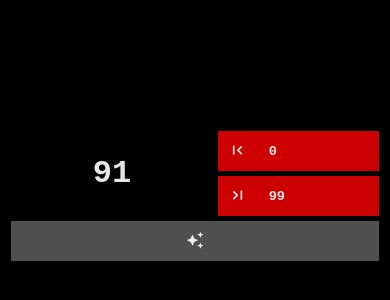
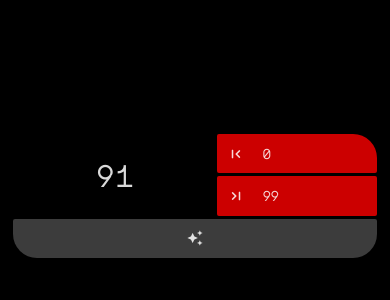
Before and after one commit to Ivirx/random, a website built with Vite: page index.html in a window 390 px wide. Shown: the part 226-526 px from the top of the page. Built offline with nearby package versions, Linux system fonts and the light colour scheme.

Commit message:
a redesign

```diff
--- a/index.html
+++ b/index.html
@@ -1,13 +1,14 @@
 <!DOCTYPE html>
 <html lang="en">
-
 	<head>
 		<meta charset="UTF-8" />
 		<link rel="icon" type="image/svg+xml" href="/icon.svg" />
 		<meta name="viewport" content="width=device-width, initial-scale=1.0" />
-  <title>Random Int</title>
-  <link rel="stylesheet"
-    href="https://fonts.googleapis.com/css2?family=Material+Symbols+Rounded:opsz,wght,FILL,GRAD@20..48,100..700,0..1,-50..200" />
+		<title>Random Integer</title>
+		<link
+			rel="stylesheet"
+			href="https://fonts.googleapis.com/css2?family=Material+Symbols+Rounded:opsz,wght,FILL,GRAD@20..48,100..700,0..1,-50..200"
+		/>
 		<script defer type="module" src="/src/main.ts"></script>
 	</head>
 
@@ -18,21 +19,18 @@
 				<form id="inputs">
 					<div>
 						<label for="start" class="material-symbols-rounded">first_page</label>
-          <input type="number" id="start" value=1 autocomplete="off">
+						<input type="number" id="start" value="1" autocomplete="off" />
 					</div>
 					<div>
 						<label for="end" class="material-symbols-rounded">last_page</label>
-          <input type="number" id="end" value=99 autocomplete="off">
+						<input type="number" id="end" value="99" autocomplete="off" />
 					</div>
-        <button type="submit" style="display:none;"></button>
+					<button type="submit" style="display: none"></button>
 				</form>
 				<button id="generate-button">
-        <span class="material-symbols-rounded">
-          temp_preferences_custom
-        </span>
+					<span class="material-symbols-rounded"> temp_preferences_custom </span>
 				</button>
 			</div>
 		</main>
 	</body>
-
 </html>
--- a/src/main.ts
+++ b/src/main.ts
@@ -6,10 +6,9 @@ const end = document.querySelector('#end') as HTMLInputElement;
 const button = document.querySelector('#generate-button') as HTMLButtonElement;
 const form = document.querySelector('#inputs') as HTMLFormElement;
 
-
 let intervalId = 0;
 
-const generateRandomNumber = (event: (SubmitEvent | null)) => {
+const generateRandomNumber = (event: SubmitEvent | null) => {
 	event?.preventDefault();
 
 	let startingValue = Number(start.value);
@@ -24,12 +23,12 @@ const generateRandomNumber = (event: (SubmitEvent | null)) => {
 		end.value = endingValue.toString();
 	}
 
-    const randomNumber = Math.floor(Math.random() * (Number(endingValue) - Number(startingValue) + 1)) + Number(startingValue);
+	const randomNumber =
+		Math.floor(Math.random() * (Number(endingValue) - Number(startingValue) + 1)) + Number(startingValue);
 	let increaseOrDecreaseBy = Math.abs(Math.floor((randomNumber - Number(number.innerText)) / 30));
-    if (increaseOrDecreaseBy < 4 && ((randomNumber - Number(number.innerText)) < 60))
-        increaseOrDecreaseBy = 2;
+	if (increaseOrDecreaseBy < 4 && randomNumber - Number(number.innerText) < 60) increaseOrDecreaseBy = 2;
 
-    clearInterval(intervalId);  // Clearing the previous interval
+	clearInterval(intervalId); // Clearing the previous interval
 
 	let displayedNumber;
 	intervalId = setInterval(() => {
@@ -37,31 +36,28 @@ const generateRandomNumber = (event: (SubmitEvent | null)) => {
 
 		if (displayedNumber < randomNumber) {
 			if (displayedNumber + increaseOrDecreaseBy > randomNumber) {
-                number.innerText = String(randomNumber);  // Setting the displayed number to the random number
+				number.innerText = String(randomNumber); // Setting the displayed number to the random number
 				return;
 			}
 
-            number.innerText = String(displayedNumber + increaseOrDecreaseBy);  // else increasing the displayed number
+			number.innerText = String(displayedNumber + increaseOrDecreaseBy); // else increasing the displayed number
 		}
 
 		if (displayedNumber > randomNumber) {
 			if (displayedNumber - increaseOrDecreaseBy < randomNumber) {
-                number.innerText = String(randomNumber);  // Setting the displayed number to the random number
+				number.innerText = String(randomNumber); // Setting the displayed number to the random number
 				return;
 			}
 
-            number.innerText = String(displayedNumber - increaseOrDecreaseBy);  // else decreasing the displayed number
+			number.innerText = String(displayedNumber - increaseOrDecreaseBy); // else decreasing the displayed number
 		}
 
-        if (displayedNumber === randomNumber)
-            clearInterval(intervalId);  // Stop the interval when the displayed number is equal to the random number
-
+		if (displayedNumber === randomNumber) clearInterval(intervalId); // Stop the interval when the displayed number is equal to the random number
 	}, 22);
-}
+};
 
 button.onclick = () => generateRandomNumber(null);
 form.onsubmit = (e) => generateRandomNumber(e);
-
 
 window.onload = () => {
 	number.innerText = '0';
@@ -71,39 +67,4 @@ window.onload = () => {
 	setTimeout(() => {
 		generateRandomNumber(null);
 	}, 470);
-
-
-    /** Radius */
-    const container = document.querySelector('.container') as HTMLDivElement;
-
-    function getParameterByName(name: string, url = window.location.href) {
-        name = name.replace(/[\[\]]/g, '\\$&');
-        var regex = new RegExp('[?&]' + name + '(=([^&#]*)|&|#|$)'),
-            results = regex.exec(url);
-        if (!results) return null;
-        if (!results[2]) return '';
-        return decodeURIComponent(results[2].replace(/\+/g, ' '));
-    }
-
-    const type = getParameterByName('type');
-    let radius = getParameterByName('radius') || '0.2';
-
-    if (isNaN(parseFloat(radius)))
-        radius = '0';
-    else
-        radius = (parseFloat(radius)).toString();
-
-    if (type === 'none' || !type) {
-        container.style.setProperty('--_bdrs', '0');
-    }
-
-    if (type === 'some') {
-        container.style.setProperty('--_bdrs', `${radius.toString()}rem`);
-        container.style.setProperty('--_top-bottom-bdrs', '0');
-    }
-
-    if (type === 'all') {
-        container.style.setProperty('--_bdrs', `${radius.toString()}rem`);
-        container.style.setProperty('--_top-bottom-bdrs', `${radius.toString()}rem`);
-    }
-}
+};
--- a/src/style.scss
+++ b/src/style.scss
@@ -1,53 +1,32 @@
-/** CSS Reset */
+@import url('https://fonts.googleapis.com/css2?family=Major+Mono+Display&display=swap');
 
 *,
 *:before,
 *:after {
 	box-sizing: border-box;
+	letter-spacing: -0.135rem;
 }
 
-:root {
-    font-size: 16px;
+html {
+	min-width: 320px;
+	color-scheme: dark;
 }
 
-html,
 body {
 	margin: 0;
 	padding: 0;
-    color: rgb(255, 255, 255, 0.9);
-    font-family: monospace;
+	color: rgb(255, 255, 255, 0.85);
+	font-family: 'Major Mono Display', monospace;
 	font-size: 1rem;
-    background-color: rgb(7, 8, 21);
+	font-weight: 600;
+	background-color: #000;
 }
 
 input,
-textarea,
 button {
 	color: inherit;
 	font-family: inherit;
 	font-size: inherit;
-}
-
-input,
-textarea {
-    padding: 0.3em 0.6em;
-    background-color: rgb(45, 45, 45);
-    border: none;
-}
-
-button {
-    padding: 0.5em 1em;
-    background-color: rgb(80, 80, 80);
-    border: none;
-    cursor: pointer;
-}
-
-/** CSS */
-
-html,
-body {
-    min-width: 280px;
-    background-color: #000;
 }
 
 main {
@@ -60,26 +39,27 @@ main {
 
 	#number {
 		margin: 0;
-        padding: .5rem;
-        font-size: 3rem;
-        font-weight: 600;
+		padding: 0.5rem;
+		font-size: 2.85rem;
+		font-weight: 900;
 		display: grid;
 		place-content: center;
 	}
 
 	.container {
-        --_mui-padding: 1.1rem;
+		--_mui-padding: 1.185rem;
 		--_mui-font-size: 1.5rem;
-        --_common-gap: 0.4rem;
-        --_transition-duration: 0.2s;
+		--_common-gap: 0.185rem;
+		--_transition-duration: 0.35s;
 		--_red: #cc0000;
-		--_bdrs: 0rem;
-		--_top-bottom-bdrs: 0rem;
+		--_bdrs: 0.125rem;
+		--_more-bdrs: 1.5rem;
+		--_top-bottom-bdrs: 0.125rem;
 
 		width: clamp(270px, 100%, 700px);
 		padding: 2rem;
 		display: grid;
-        grid-template-columns: 1fr .8fr;
+		grid-template-columns: 1fr 0.8fr;
 		gap: var(--_common-gap);
 
 		#inputs {
@@ -90,12 +70,17 @@ main {
 			gap: var(--_common-gap);
 
 			div {
+				width: 100%;
 				background-color: var(--_red);
 				border-radius: var(--_bdrs);
 				display: flex;
 				justify-content: center;
 				align-items: center;
 				transition: background var(--_transition-duration);
+
+				&:first-child {
+					border-top-right-radius: var(--_more-bdrs);
+				}
 
 				&:focus-within .material-symbols-rounded {
 					color: var(--_red);
@@ -110,10 +95,13 @@ main {
 					--_padding: var(--_mui-padding);
 
 					width: 100%;
-                    padding: calc(var(--_padding) / 2) var(--_padding);
-                    font-size: 1.05rem;
-                    font-weight: 600;
+					padding-block: calc(var(--_padding) / 2);
+					padding-inline: calc(var(--_padding) / 2) calc(var(--_padding));
+					font-size: 1.025rem;
+					line-height: 1.5;
+					font-weight: 900;
 					background-color: transparent;
+					border: none;
 
 					&:focus,
 					&:focus-visible {
@@ -124,7 +112,7 @@ main {
 				.material-symbols-rounded {
 					padding: var(--_mui-padding);
 					font-size: var(--_mui-font-size);
-                    font-variation-settings: "FILL" 0, "wght" 700, "GRAD" 200, "opsz" 48;
+					font-variation-settings: 'FILL' 0, 'wght' 700, 'GRAD' 200, 'opsz' 48;
 					border-radius: var(--_bdrs);
 					border-top-right-radius: var(--_top-bottom-bdrs);
 					border-bottom-right-radius: var(--_top-bottom-bdrs);
@@ -137,46 +125,63 @@ main {
 		button {
 			grid-column: 1 / -1;
 			padding: 0;
+			background-color: rgb(60, 60, 60);
+			border: none;
 			border-radius: var(--_bdrs);
+			border-bottom-left-radius: var(--_more-bdrs);
+			border-bottom-right-radius: var(--_more-bdrs);
 			transition: background-color var(--_transition-duration);
+			cursor: pointer;
 
 			&:hover,
 			&:focus-visible,
 			&:focus {
-                background-color: #404040;
-                outline: 1px solid var(--_red);
-                outline: none;
+				background-color: rgb(50, 50, 50);
 			}
 
 			.material-symbols-rounded {
 				padding: var(--_mui-padding);
 				font-size: var(--_mui-font-size);
-                font-variation-settings: "FILL" 1, "wght" 700, "GRAD" 200, "opsz" 48;
+				font-variation-settings: 'FILL' 1, 'wght' 700, 'GRAD' 200, 'opsz' 48;
 			}
 		}
 	}
 }
 
-@media (max-width: 470px) {
+@media (max-width: 550px) {
 	main {
 		#number {
-            font-size: 2rem;
+			font-size: 2.25rem;
 		}
 
 		.container {
-            --_mui-padding: .7rem;
-            --_mui-font-size: 1.1rem;
-            --_common-gap: 0.3rem;
+			--_mui-padding: 1rem;
+			--_mui-font-size: 1.125rem;
 
-            padding: .7rem;
+			padding: 1.25rem;
 
-            #inputs {
-                div {
-                    input {
-                        font-size: .85rem;
+			#inputs div input {
+				font-size: 0.925rem;
 			}
 		}
 	}
 }
+
+@media (max-width: 425px) {
+	main {
+		#number {
+			font-size: 1.85rem;
+		}
+
+		.container {
+			--_mui-padding: 0.725rem;
+			--_mui-font-size: 1rem;
+
+			padding: 0.825rem;
+
+			#inputs div input {
+				font-size: 0.85rem;
 			}
 		}
+	}
+}
```
Lines whose indentation alone changed are shown as unchanged.
